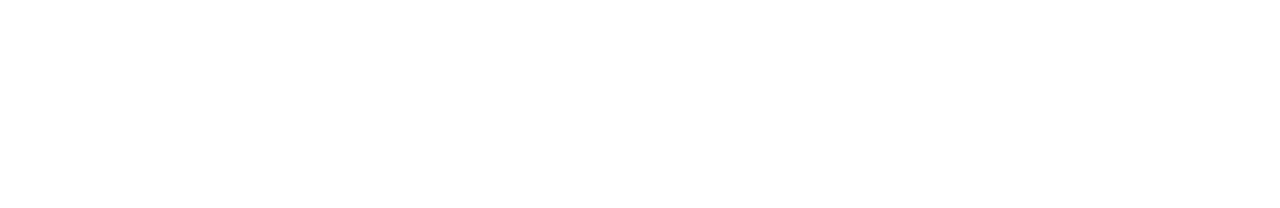
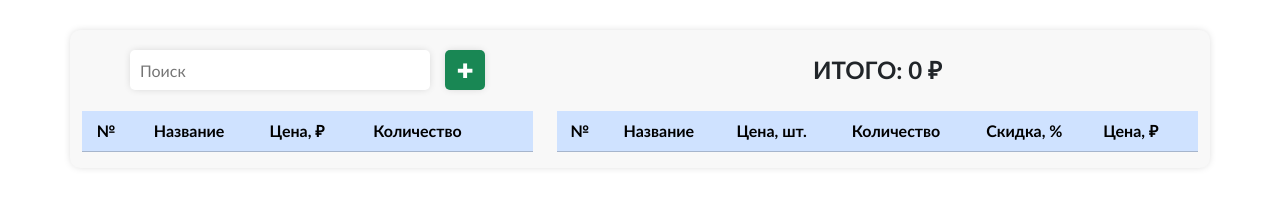
Before and after one commit to DozenDevil/store-front-with-item-logic, a plain HTML site: page index.html in a window 1280 px wide. Drawn offline with Linux system fonts and the light colour scheme.

Commit message:
Recreated layout ans styles

```diff
--- a/css/style.css
+++ b/css/style.css
@@ -0,0 +1,84 @@
+* {
+    font-family: 'Calibri', sans-serif;
+    font-size: 16px;
+}
+
+body {
+    padding-top: 30px;
+}
+
+input.search {
+    min-width: 300px;
+    margin-right: 15px;
+}
+
+input {
+    height: 40px;
+    padding: 10px;
+    border: none;
+    border-radius: 5px;
+    box-shadow: 0 0 9px -2px rgba(0, 0, 0, 0.2);
+}
+
+.price-discount input {
+    width: 70px;
+}
+
+button.add,
+button.good-delete {
+    display: flex;
+    align-items: center;
+    justify-content: center;
+
+    border: none;
+    border-radius: 5px;
+    box-shadow: 0 0 9px -2px rgba(0, 0, 0, 0.2);
+    height: 40px;
+    width: 40px;
+    font-size: 20px;
+    cursor: pointer;
+}
+
+.container {
+    background-color: #f8f8f8;
+    box-shadow: 0 0 9px -2px rgba(0, 0, 0, 0.2);
+    border-radius: 10px;
+}
+
+.menu {
+    display: flex;
+    align-items: center;
+    justify-content: center;
+
+    height: 50px;
+    margin-top: 15px;
+}
+
+.price-title,
+.price-title span {
+    font-weight: bold;
+    text-transform: uppercase;
+    font-size: 24px;
+}
+
+th {
+    padding: 15px;
+    text-align: center;
+    cursor: pointer;
+}
+
+tr {
+    height: 30px;
+}
+
+td {
+    padding: 15px;
+    text-align: center;
+}
+
+.good,
+.price-good {
+    display: flex;
+    align-items: center;
+    height: 60px;
+}
--- a/index.html
+++ b/index.html
@@ -7,14 +7,97 @@
     <link rel="stylesheet" href="css/style.css" />
     <title>Магазин</title>
   </head>
+
   <body>
     <div class="container">
       <div class="row">
-        <div class="col-xs-12 col-xxl-5">
+        <div class="col-xs-12 col-lg-5">
+          <div class="goods-box" id="goods">
+            <div class="menu">
+              <input type="text" placeholder="Поиск" class="search" />
+              <button
+                class="add btn btn-success"
+                data-bs-toggle="modal"
+                data-bs-target="#exampleModal"
+              >
+                &#10010;
+              </button>
+            </div>
+            <div class="table-responsive">
+              <table class="goods table mt-3" id="table1">
+                <thead class="table-primary align-middle">
+                  <th data-type="number">№</th>
+                  <th data-type="string">Название</th>
+                  <th data-type="number">Цена, &#8381;</th>
+                  <th data-type="number">Количество</th>
+                  <th data-type="number"></th>
+                  <th data-type="number"></th>
+                </thead>
+                <tbody class="list"></tbody>
+              </table>
+            </div>
+          </div>
+        </div>
+        <div class="col-xs-12 col-lg-7">
+          <div class="price-box">
+            <div class="menu">
+              <div class="price-title">
+                Итого: <span class="price-result">0 &#8381;</span>
+              </div>
+            </div>
+            <div class="table-responsive">
+              <table class="price table mt-3" id="table2">
+                <thead class="table-primary align-middle">
+                  <tr>
+                    <th data-type="number">№</th>
+                    <th data-type="string">Название</th>
+                    <th data-type="number">Цена, шт.</th>
+                    <th data-type="number">Количество</th>
+                    <th>Скидка, %</th>
+                    <th data-type="number">Цена, &#8381;</th>
+                    <th></th>
+                  </tr>
+                </thead>
+                <tbody class="cart"></tbody>
+              </table>
+            </div>
+          </div>
+        </div>
+      </div>
+    </div>
 
-        </div>
-        <div class="col-xs-12 col-xxl-7">
-
+    <div class="modal fade" id="exampleModal" tabindex="-1">
+      <div class="modal-dialog">
+        <div class="modal-content">
+          <div class="modal-header">
+            <h5 class="modal-title">Добавить товар</h5>
+            <button
+              type="button"
+              class="btn-close"
+              data-bs-dismiss="modal"
+              aria-label="Close"
+            ></button>
+          </div>
+          <div class="modal-body">
+            <label for="good-name" class="form-label">Название товара</label>
+            <input
+              type="text"
+              class="form-control mb-3"
+              id="good-name"
+              maxlength="40"
+            />
+            <label for="good-price" class="form-label">Цена</label>
+            <input type="text" class="form-control mb-3" id="good-price" />
+            <label for="good-count" class="form-label">Количество</label>
+            <input
+              type="text"
+              class="form-control mb-3"
+              id="good-count"
+              min="1"
+              value="1"
+            />
+            <button type="submit" class="btn btn-success">Сохранить</button>
+          </div>
         </div>
       </div>
     </div>
```
